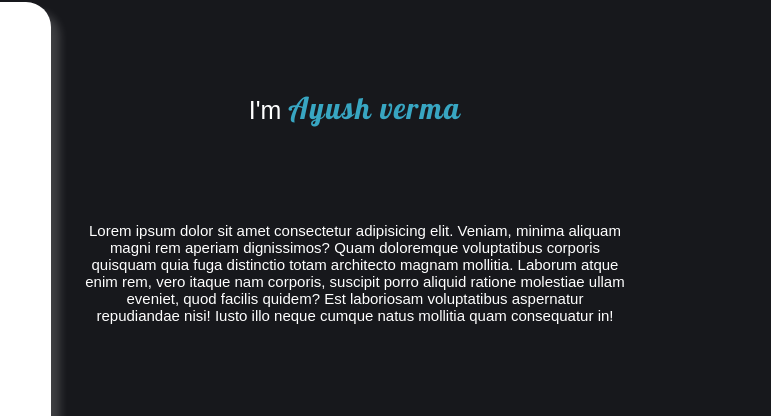
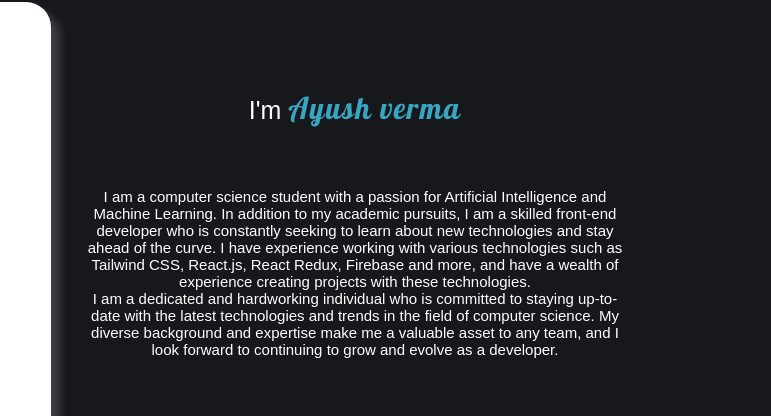
Before and after one commit to AyushVerma2772/Portfolio, a plain HTML site: page index.html in a window 1280 px wide. Shown: the part 907-1323 px from the top of the page, 509-1280 px from the left. Drawn offline with nearby package versions, Linux system fonts and the light colour scheme; a web font is replaced by a local one.

Commit message:
Update index.html

```diff
--- a/index.html
+++ b/index.html
@@ -70,13 +70,7 @@
 
                 <div class="para-div d-flex bg-black">
                     <div class="para-heading">I'm <span>Ayush verma</span></div>
-                    <p class="para d-flex">Lorem ipsum dolor sit amet consectetur adipisicing elit. Veniam, minima
-                        aliquam
-                        magni rem aperiam dignissimos? Quam doloremque voluptatibus corporis quisquam quia fuga
-                        distinctio totam architecto magnam mollitia. Laborum atque enim rem, vero itaque nam corporis,
-                        suscipit porro aliquid ratione molestiae ullam eveniet, quod facilis quidem? Est laboriosam
-                        voluptatibus aspernatur repudiandae nisi! Iusto illo neque cumque natus mollitia quam
-                        consequatur in!</p>
+                    <p class="para d-flex">I am a computer science student with a passion for Artificial Intelligence and Machine Learning. In addition to my academic pursuits, I am a skilled front-end developer who is constantly seeking to learn about new technologies and stay ahead of the curve. I have experience working with various technologies such as Tailwind CSS, React.js, React Redux, Firebase and more, and have a wealth of experience creating projects with these technologies.<br>I am a dedicated and hardworking individual who is committed to staying up-to-date with the latest technologies and trends in the field of computer science. My diverse background and expertise make me a valuable asset to any team, and I look forward to continuing to grow and evolve as a developer. </p>
 
                     <button class="big-btn bg-black">Resume</button>
                 </div>
```
